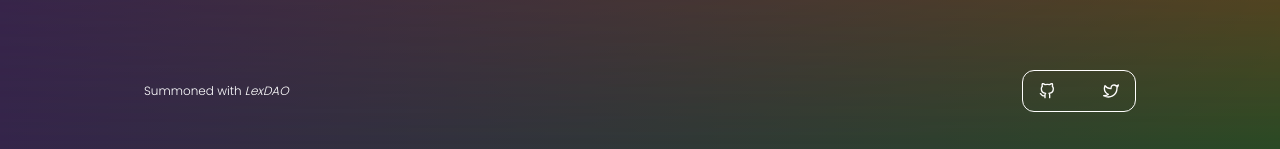
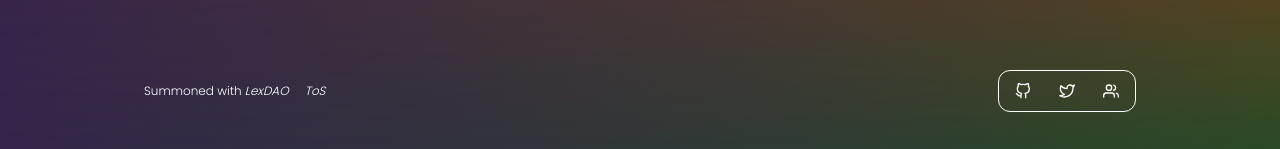
Before and after one commit to kalidao/kali-ui, a Next.js app: page / in a window 1280 px wide. Shown: the part 652-801 px from the top of the page. Built offline with nearby package versions, Linux system fonts and the light colour scheme.

Commit message:
Update Footer.js
💄add link to ToS and discord button

```diff
--- a/components/structure/Footer.js
+++ b/components/structure/Footer.js
@@ -6,7 +6,7 @@ import {
   Spacer,
   useColorModeValue,
 } from "@chakra-ui/react";
-import { FiTwitter, FiGithub } from "react-icons/fi";
+import { FiTwitter, FiGithub, FiUsers } from "react-icons/fi";
 
 const SocialButton = (props) => {
   return (
@@ -33,14 +33,22 @@ export default function Footer() {
           <i>LexDAO</i>
         </a>
       </Text>
+      <Text direction={"column"} fontSize="xs">
+        <a href="https://bold-thing-f55.notion.site/KaliCo-Terms-of-Service-91ef53c0763d423dbc035a29dabc4ca9" target="_blank" rel="noreferrer">
+          <i>ToS</i>
+        </a>
+      </Text>
       <Spacer />
-      <Stack direction={"row"} spacing={4} border="1px solid" borderRadius="xl">
+      <Stack direction={"row"} spacing={-1} border="1px solid" borderRadius="xl">
         <SocialButton href={"https://github.com/kalidao"}>
           <FiGithub />
         </SocialButton>
         <SocialButton href={"https://twitter.com/_KaliDAO"}>
           <FiTwitter />
         </SocialButton>
+        <SocialButton href={"https://discord.com/invite/UKCS9ghzUE"}>
+          <FiUsers />
+        </SocialButton>
       </Stack>
     </HStack>
   );
```
